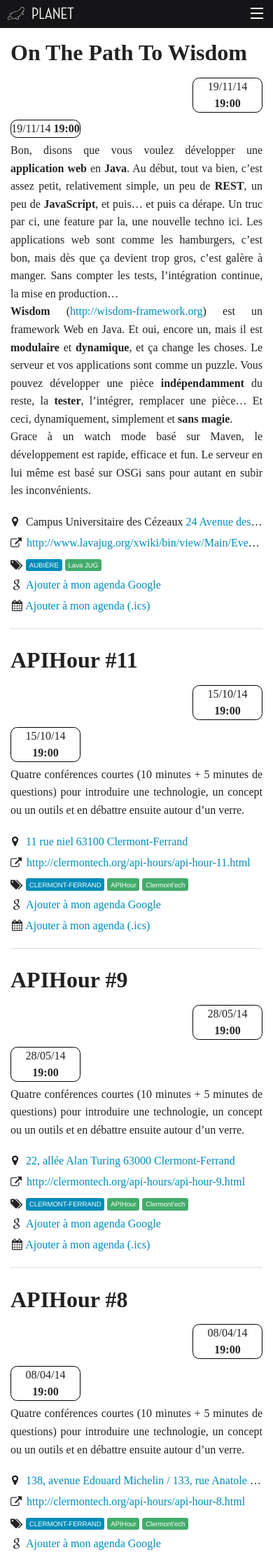
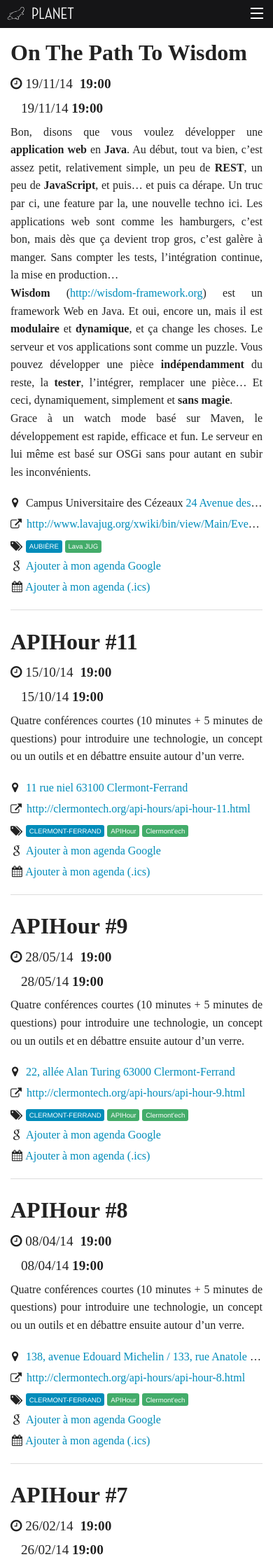
Before and after one commit to clermontech/planet, a Jekyll site: the page built from index.md, in a window 390 px wide. Shown: the top 2225 px of the page at 70% size. Built offline with Jekyll 4.4.1, drawn with Linux system fonts in a browser that asks for light colours; Markdown is read by kramdown in place of the engine named in the settings.

Commit message:
event-date-small in mobile view

```diff
--- a/_layouts/events.html
+++ b/_layouts/events.html
@@ -22,8 +22,9 @@
                 <div class="small-12 columns">
                     <h3 class="summary event-name" itemprop="name">{{ event.title }}</h3>
                 </div>
-                <div class="event-date-small small-5 medium-12 columns">
-                    <div class="event-date-small-bloc small-12 medium-4 columns end">{{ event.event_date|date: '<div class="small-12 medium-4 columns">%d/%m/%y </div><strong class="small-12 medium-6 columns end">%R</strong>' }}</div>
+                <div class="event-date-small">
+                    <i class="fa fa-clock-o"></i>
+                    <div class="event-date-small-date">{{ event.event_date|date: '%d/%m/%y </div><strong>%R</strong>' }}
                 </div>
             </div>
 
--- a/css/main.css
+++ b/css/main.css
@@ -110,6 +110,10 @@
   padding-top: 13px;
   text-align: center; }
 
+.event-date-small-date {
+  display: inline-block;
+  padding-right: 10px; }
+
 .event-date {
   text-align: center;
   font-family: '"Neutraface", "Helvetica Neue", fantasy, "Helvetica", Arial, sans-serif';
@@ -148,22 +152,10 @@
 time {
   text-align: center; }
 
-.event-name-bloc {
-  padding-right: 0px; }
-
 .event-date-small {
-  width: 100px;
-  margin-top: 5px;
-  margin-bottom: 5px;
-  border: 1px solid #000;
-  border-radius: 0.6em;
-  text-align: center;
-  padding-left: 0px;
-  padding-right: 0px;
-  margin-right: 15px; }
-
-.event-date-small-bloc {
-  padding: 0px; }
+  margin-bottom: 6px;
+  font-size: 1.2em;
+  padding-left: 15px; }
 
 .event-location,
 .event-url,
@@ -210,10 +202,6 @@
   .top-bar-section li:not(.has-form) a {
     font-size: 1.2em; }
 
-  .event-date-small {
-    font-size: 1em;
-    float: left; }
-
   .title-area strong {
     text-align: left;
     color: white; } }
@@ -222,12 +210,10 @@
     display: block; }
 
   .event-date-small {
-    margin-bottom: 6px;
-    margin-top: 0px;
-    padding-left: 15px;
-    border: none;
-    text-align: left;
-    width: 100%; } }
+    font-size: 1em; }
+
+  .event-date-small-date {
+    display: none; } }
 @media only screen and (min-width: 64.063em) {
   .logo-small {
     display: none; }
```
Also changed, not shown: scss/main.scss (+13 -28 lines).
